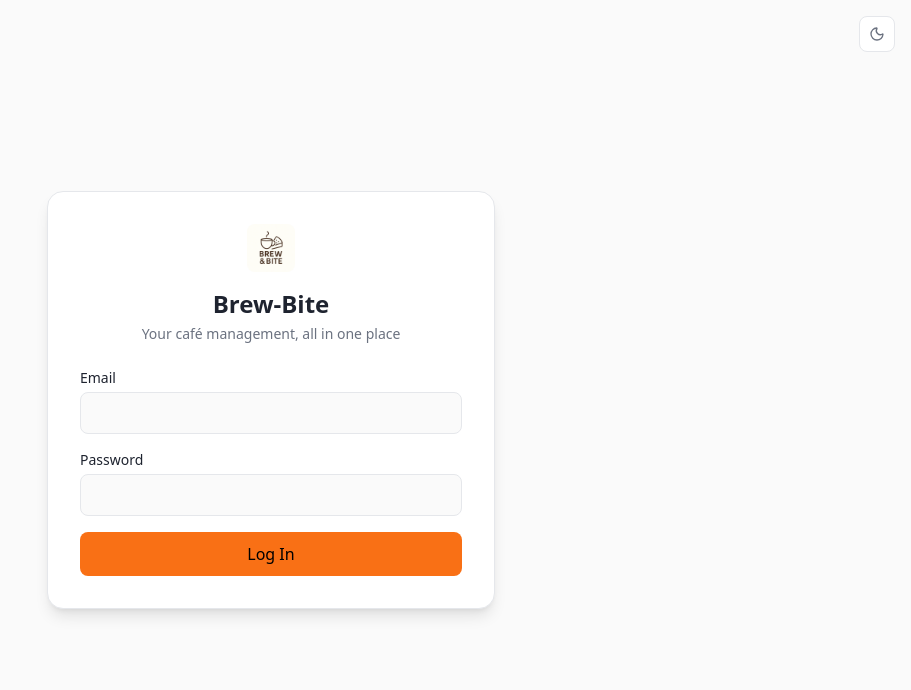
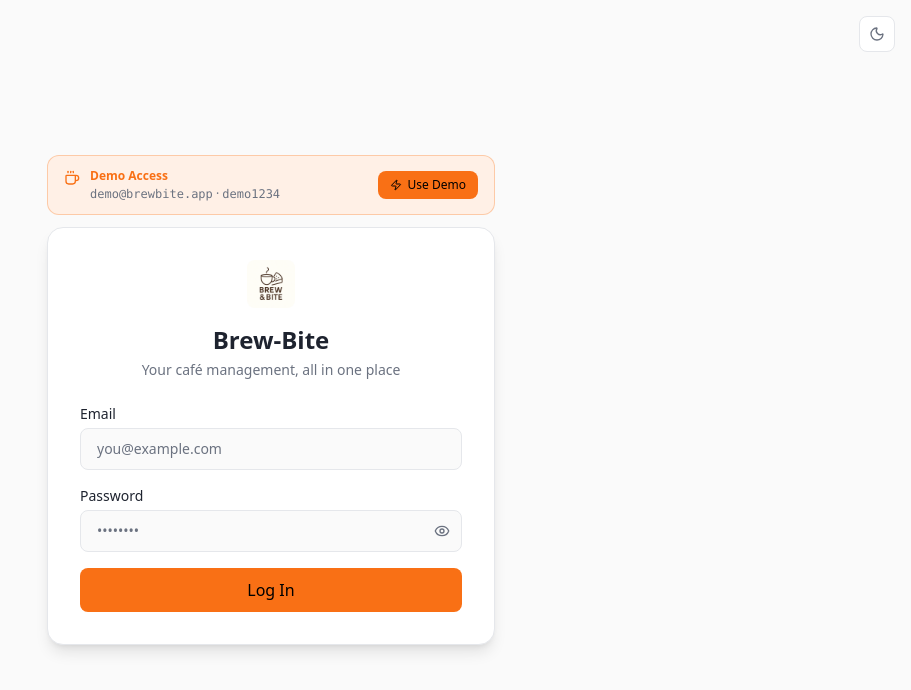
Before and after one commit to Eyasdm/brew-bite-dashboard, a React (Vite) app: page /login in a window 1280 px wide. Shown: the top 690 px of the page, without its empty margins (369-1280 px from the left). Built offline with nearby package versions, Linux system fonts and the light colour scheme; no server answers.

Commit message:
updated Login page with demo credentials card

```diff
--- a/src/pages/Login.jsx
+++ b/src/pages/Login.jsx
@@ -3,9 +3,14 @@ import { useAuth } from "../state/AuthProvider";
 import { useNavigate, useLocation } from "react-router-dom";
 import toast from "react-hot-toast";
 import { useDarkMode } from "../context/DarkModeContext";
-import { Moon, Sun } from "lucide-react";
+import { Moon, Sun, Coffee, Eye, EyeOff, Zap } from "lucide-react";
 import Logo from "../components/Logo";
 import { useTranslation } from "react-i18next";
+
+// ─── Demo credentials ────────────────────────────────────────────────────────
+const DEMO_EMAIL = "demo@brewbite.app";
+const DEMO_PASSWORD = "demo1234";
+// ─────────────────────────────────────────────────────────────────────────────
 
 export default function Login() {
   const { t } = useTranslation();
@@ -19,6 +24,7 @@ export default function Login() {
   const [email, setEmail] = useState("");
   const [password, setPassword] = useState("");
   const [loading, setLoading] = useState(false);
+  const [showPassword, setShowPassword] = useState(false);
 
   useEffect(() => {
     if (!initLoading && isAuthenticated) {
@@ -29,7 +35,6 @@ export default function Login() {
   async function handleSubmit(e) {
     e.preventDefault();
     setLoading(true);
-
     try {
       await login({ email, password });
     } catch (err) {
@@ -39,9 +44,14 @@ export default function Login() {
     }
   }
 
+  function fillDemo() {
+    setEmail(DEMO_EMAIL);
+    setPassword(DEMO_PASSWORD);
+  }
+
   return (
     <div className="relative min-h-screen flex items-center justify-center bg-bg px-4">
-      {/* 🌙 Dark mode toggle */}
+      {/* ── Dark mode toggle ── */}
       <button
         type="button"
         onClick={toggleTheme}
@@ -54,14 +64,43 @@ export default function Login() {
         {isDark ? <Sun className="h-4 w-4" /> : <Moon className="h-4 w-4" />}
       </button>
 
-      {/* 🧾 Login Card */}
-      <div className="w-full max-w-md rounded-2xl border border-border bg-card shadow-lg p-8">
-        {/* Logo */}
+      {/* ── Login card ── */}
+      <div className="w-full max-w-md space-y-3">
+        {/* Demo access banner */}
+        <div className="rounded-xl border border-primary/30 bg-primary-soft px-4 py-3">
+          <div className="flex items-center justify-between gap-3">
+            <div className="flex items-start gap-2.5">
+              <Coffee className="h-4 w-4 text-primary mt-0.5 shrink-0" />
+              <div>
+                <p className="text-xs font-semibold text-primary">
+                  Demo Access
+                </p>
+                <p className="text-xs text-text-muted mt-0.5">
+                  <span className="font-mono">{DEMO_EMAIL}</span>
+                  {" · "}
+                  <span className="font-mono">{DEMO_PASSWORD}</span>
+                </p>
+              </div>
+            </div>
+            <button
+              type="button"
+              onClick={fillDemo}
+              className="shrink-0 inline-flex items-center gap-1.5 text-xs font-medium
+                         bg-primary text-primary-foreground
+                         px-3 py-1.5 rounded-lg hover:opacity-90 transition"
+            >
+              <Zap className="h-3 w-3" />
+              Use Demo
+            </button>
+          </div>
+        </div>
+
+        {/* Main card */}
+        <div className="w-full rounded-2xl border border-border bg-card shadow-lg p-8">
+          {/* Logo + title */}
           <div className="flex justify-center mb-4">
             <Logo />
           </div>
-
-        {/* Title */}
           <h1 className="text-2xl font-semibold text-center text-text">
             Brew-Bite
           </h1>
@@ -81,9 +120,10 @@ export default function Login() {
                 required
                 value={email}
                 onChange={(e) => setEmail(e.target.value)}
+                placeholder="you@example.com"
                 className="w-full rounded-lg border border-border bg-bg px-4 py-2.5 text-sm
                            text-text placeholder:text-text-muted
-                         focus:outline-none focus:ring-2 focus:ring-primary"
+                           focus:outline-none focus:ring-2 focus:ring-primary transition"
               />
             </div>
 
@@ -92,29 +132,46 @@ export default function Login() {
               <label className="block text-sm font-medium text-text mb-1">
                 {t("form.password")}
               </label>
+              <div className="relative">
                 <input
-              type="password"
+                  type={showPassword ? "text" : "password"}
                   required
                   value={password}
                   onChange={(e) => setPassword(e.target.value)}
-              className="w-full rounded-lg border border-border bg-bg px-4 py-2.5 text-sm
+                  placeholder="••••••••"
+                  className="w-full rounded-lg border border-border bg-bg px-4 py-2.5 pr-10 text-sm
                              text-text placeholder:text-text-muted
-                         focus:outline-none focus:ring-2 focus:ring-primary"
+                             focus:outline-none focus:ring-2 focus:ring-primary transition"
                 />
+                <button
+                  type="button"
+                  onClick={() => setShowPassword((v) => !v)}
+                  className="absolute right-3 top-1/2 -translate-y-1/2 text-text-muted
+                             hover:text-text transition"
+                  aria-label={showPassword ? "Hide password" : "Show password"}
+                >
+                  {showPassword ? (
+                    <EyeOff className="h-4 w-4" />
+                  ) : (
+                    <Eye className="h-4 w-4" />
+                  )}
+                </button>
+              </div>
             </div>
 
-          {/* Button */}
+            {/* Submit */}
             <button
               type="submit"
               disabled={loading}
               className="w-full bg-primary hover:opacity-90
                          text-primary-foreground font-medium py-2.5 rounded-lg
-                       transition disabled:opacity-60"
+                         transition disabled:opacity-60 mt-1"
             >
               {loading ? t("login.loading") : t("login.submit")}
             </button>
           </form>
         </div>
       </div>
+    </div>
   );
 }
```
Lines whose indentation alone changed are shown as unchanged.
